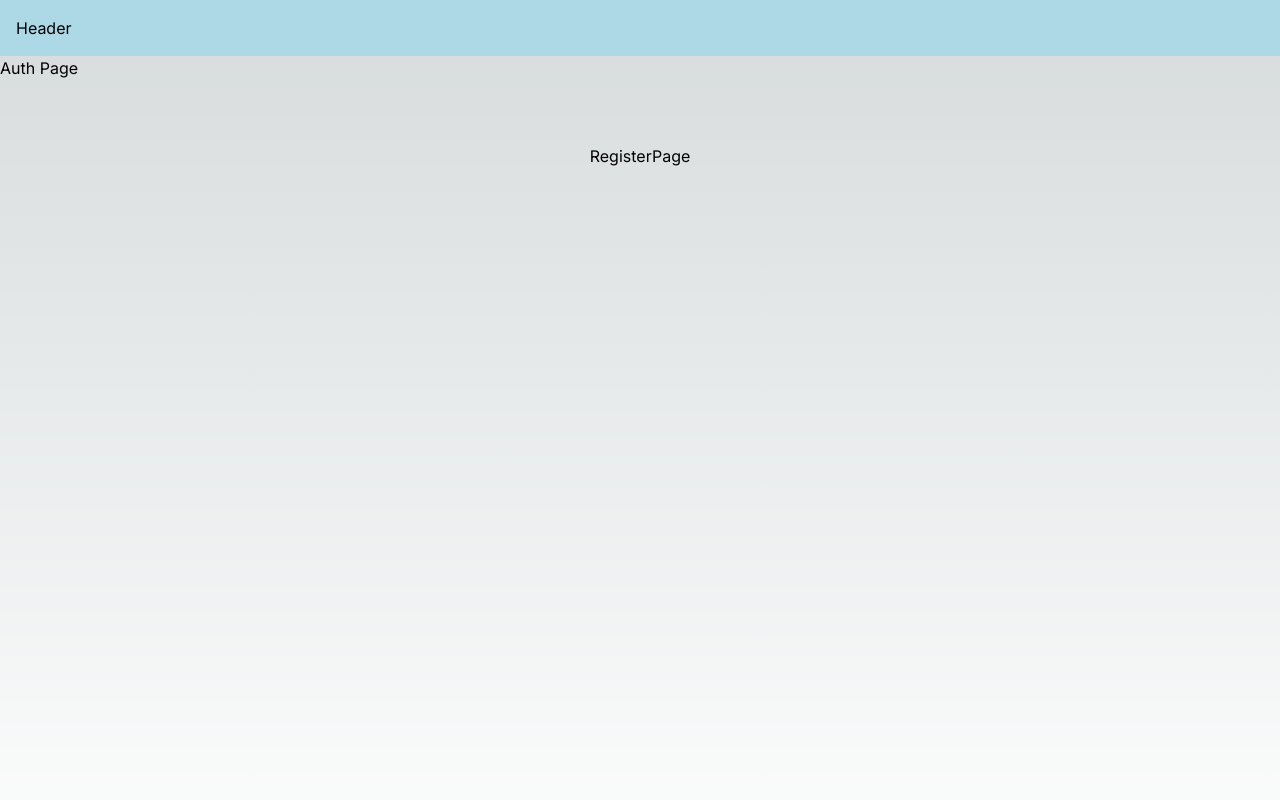
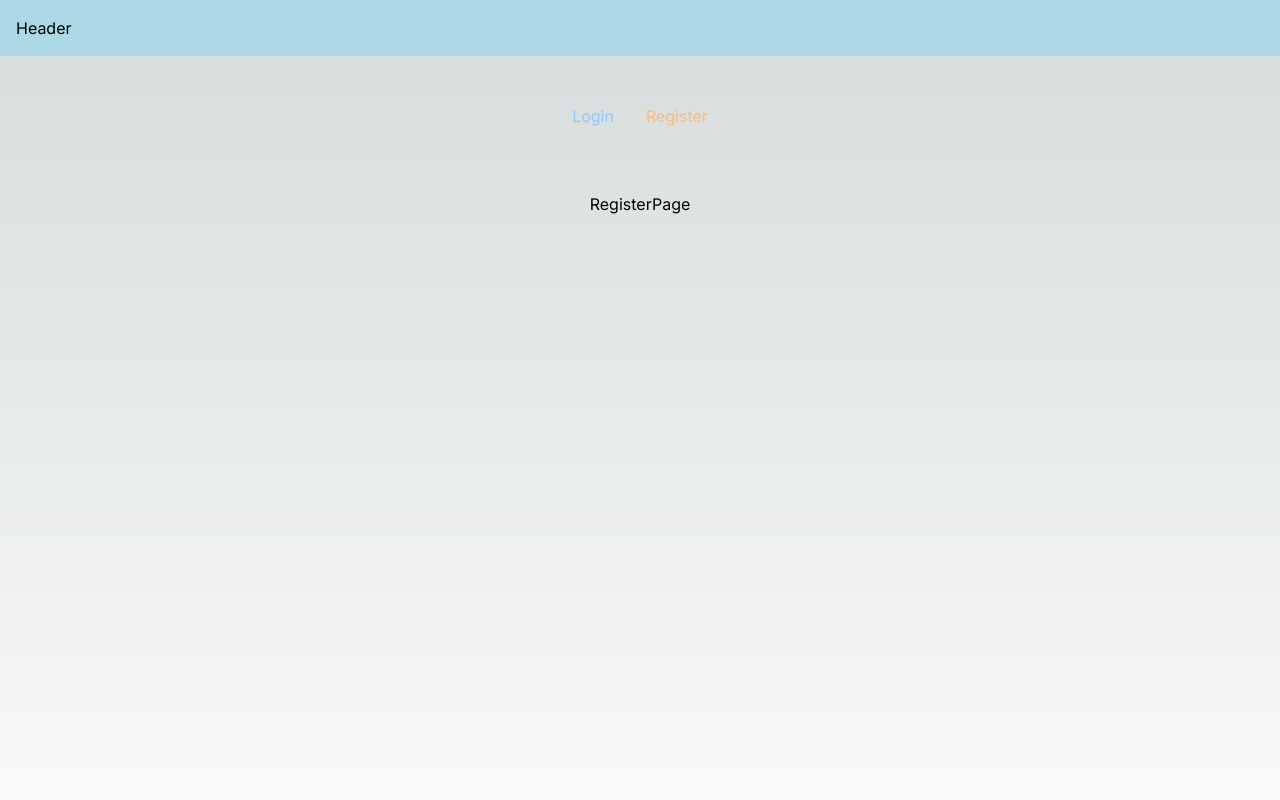
Before and after one commit to imvinojanv/next-course-codevolution, a Next.js app: page /register in a window 1280 px wide. Shown: the top 800 px of the page. Built offline with nearby package versions, Linux system fonts and the light colour scheme.

Commit message:
Active links 🔗💡

```diff
--- a/src/app/(auth)/layout.tsx
+++ b/src/app/(auth)/layout.tsx
@@ -1,11 +1,38 @@
+"use client"
+
+import Link from "next/link";
+import { usePathname } from "next/navigation";
+
+const navLinks = [
+    { href: "/login", label: "Login" },
+    { href: "/register", label: "Register" },
+];
+
 export default function AuthLayout({
     children,
 } : {
     children: React.ReactNode;
 }) {
+    const pathname = usePathname();
+
     return (
         <div className="w-full min-h-screen">
-            <h2>Auth Page</h2>
+            <div className="mt-12 flex flex-row gap-8 justify-center items-center text-blue-300">
+                {navLinks.map((link) => {
+                    const isActive = pathname.startsWith(link.href);
+
+                    return(
+                        <Link
+                            href={link.href}
+                            key={link.href}
+                            // className={ pathname === link.href ? "text-orange-300" : "" }
+                            className={ isActive ? "text-orange-300" : "" }
+                        >
+                            {link.label}
+                        </Link>
+                    )
+                })}
+            </div>
             <div className="flex justify-center mt-16">
                 {children}
             </div>
```
